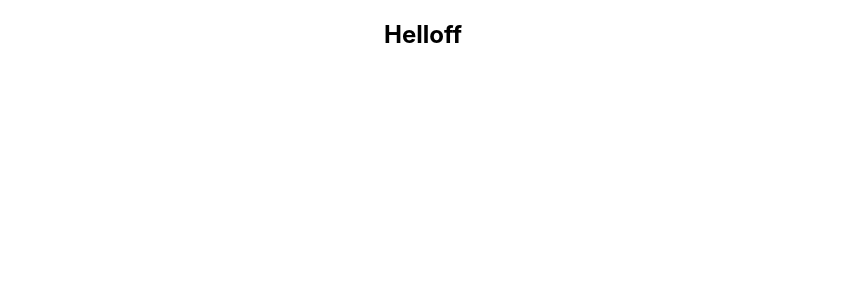
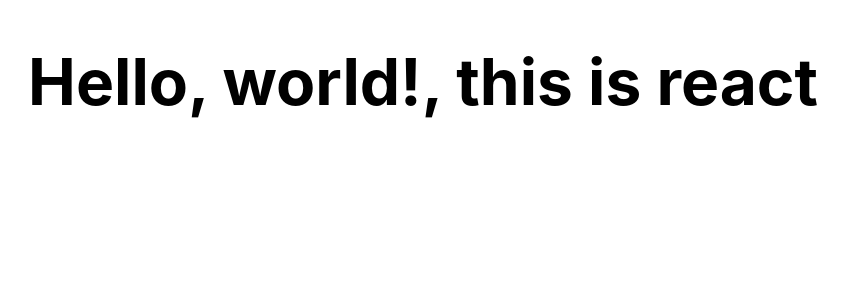
Before and after one commit to muralitharan805/react_warmup, a React (Create React App) app: page / in a window 1280 px wide. Shown: the top 300 px of the page, without its empty margins (217-1065 px from the left). Built offline with nearby package versions, Linux system fonts and the light colour scheme.

Commit message:
It is called JSX, and it is a syntax extension to JavaScript. Recommend using it with React to describe what the UI should look like,

```diff
--- a/src/App.js
+++ b/src/App.js
@@ -1,9 +1,12 @@
 import './App.css';
 
+
 function App() {
+const name = "react"
+const element = <h1>Hello, world!, this is {name}</h1>;
   return (
     <div className="App">
-      <h2>Helloff</h2>
+      <h1>{element}</h1>
     </div>
   );
 }
--- a/src/index.js
+++ b/src/index.js
@@ -1,11 +1,14 @@
 import React from 'react';
 import ReactDOM from 'react-dom';
 import './index.css';
-import App from './App';
+import App from './App'
+
+
 
 ReactDOM.render(
-  <React.StrictMode>
-    <App />
-  </React.StrictMode>,
+  <div>
+    <App></App>
+  </div>
+  ,
   document.getElementById('root')
 );
```
